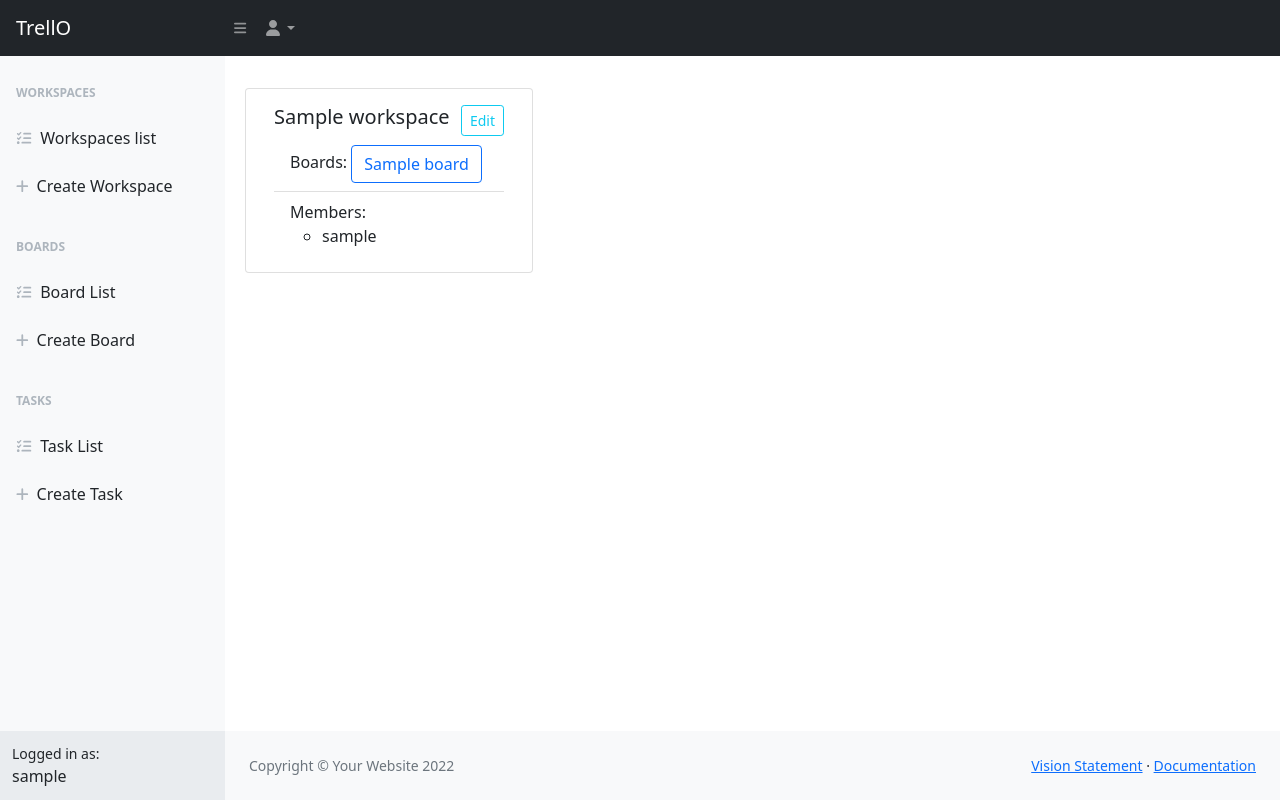
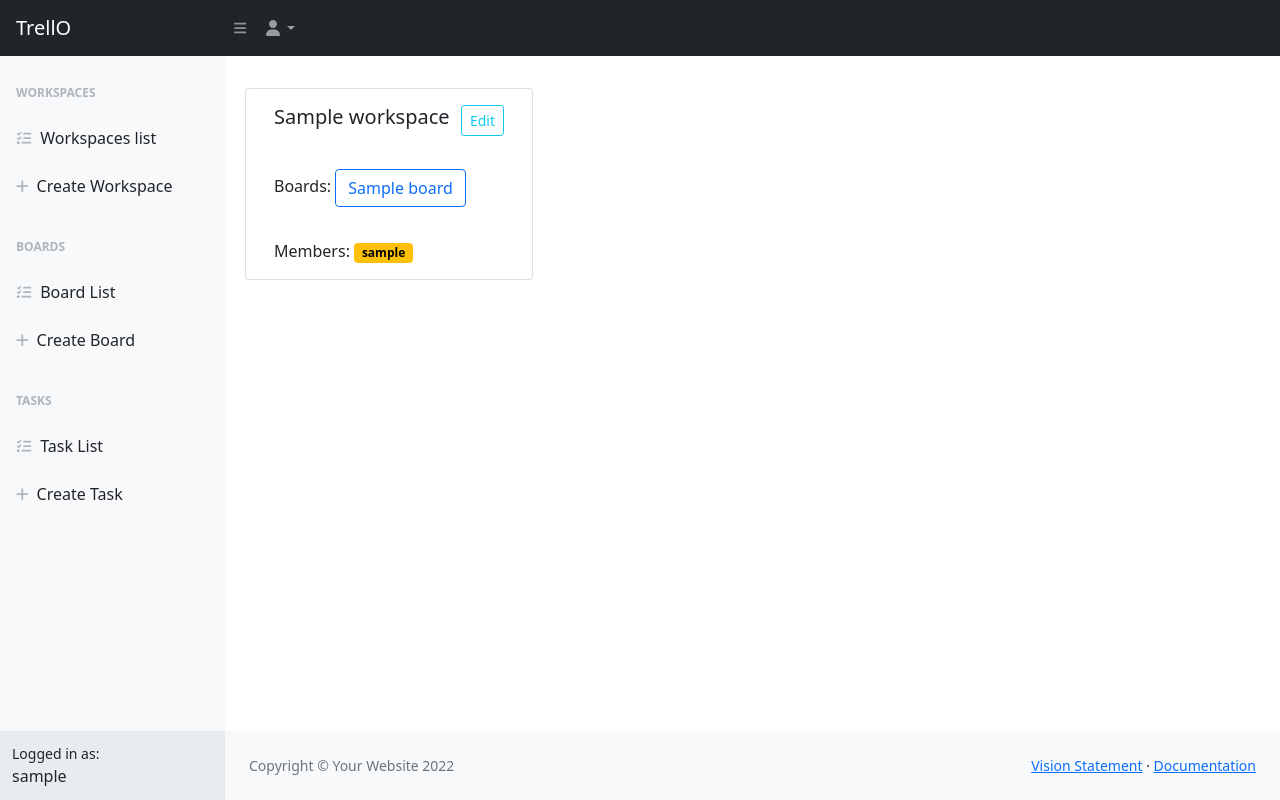
Before and after one commit to agile-software-development/project, a Django app: page /workspaces/ in a window 1280 px wide. Run offline with Django 4.2, Linux system fonts and the light colour scheme; a user stored in the database is signed in; tables that the repository leaves empty hold one stand-in row (values such as "Sample post"); some libraries are stand-ins or nearby versions; some web fonts are replaced.

Commit message:
improve workspace card ui

```diff
--- a/task/templates/task/workspace_list.html
+++ b/task/templates/task/workspace_list.html
@@ -11,22 +11,21 @@
                             <button type="button" class="btn btn-sm btn-outline-info float-end">Edit</button>
                         </a>
                     </h5>
-                    <ul class="list-group list-group-flush">
-                        <li class="list-group-item">Boards:
+                </div>
+                <div class="card-body">
+                    Boards:
                     {% for board in object.board_set.all %}
                         <a href="{% url 'view-board' board.id %}">
                             <button class="btn  btn-outline-primary">{{ board.name }}</button>
                         </a>
                     {% endfor %}
-                        </li>
-                        <li class="list-group-item">Members:
-                            <ul>
+                </div>
+                <div class="card-body">
+                    Members:
                     {% for member in object.members.all %}
-                                <li>{{ member }}</li>
+                        <span class="badge bg-warning text-black">{{ member }}</span>
                     {% endfor %}
-                            </ul>
-                        </li>
-                    </ul>
+
                 </div>
             </div>
         {% empty %}
```
Lines whose indentation alone changed are shown as unchanged.
